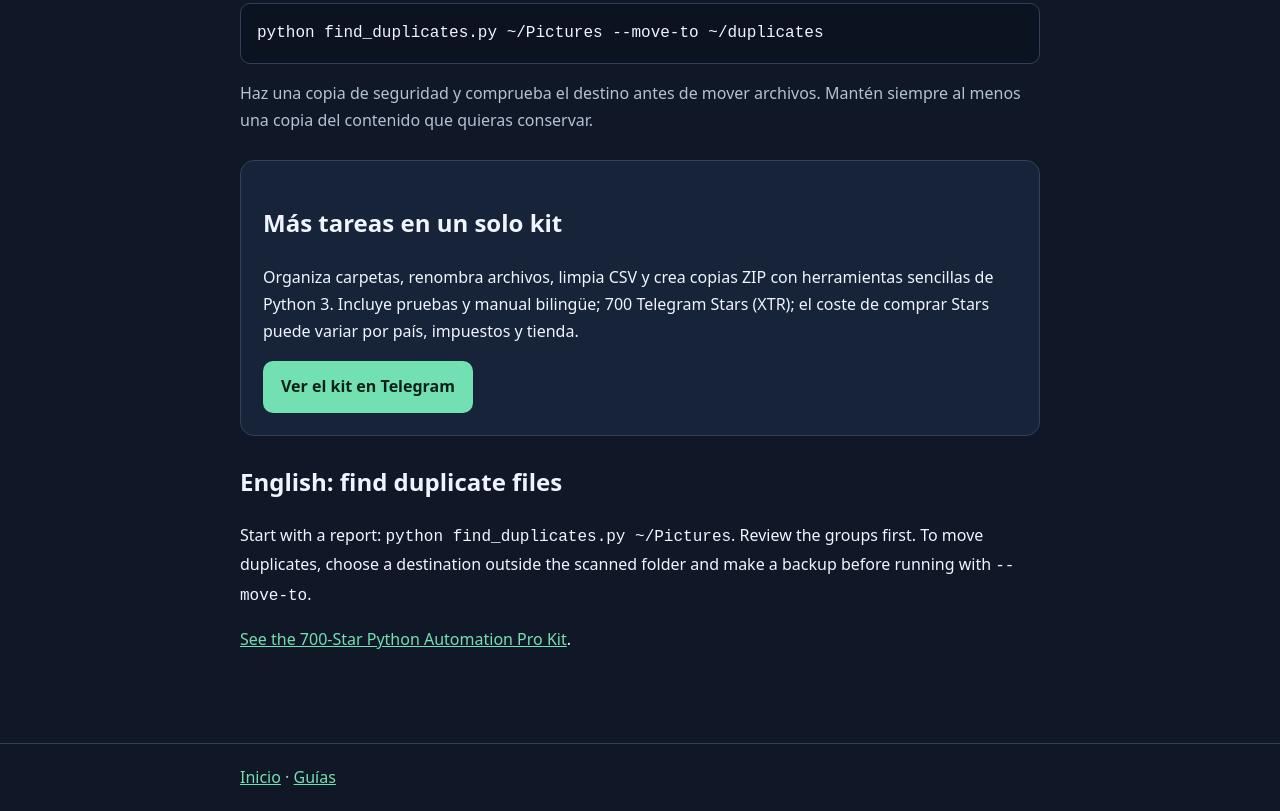
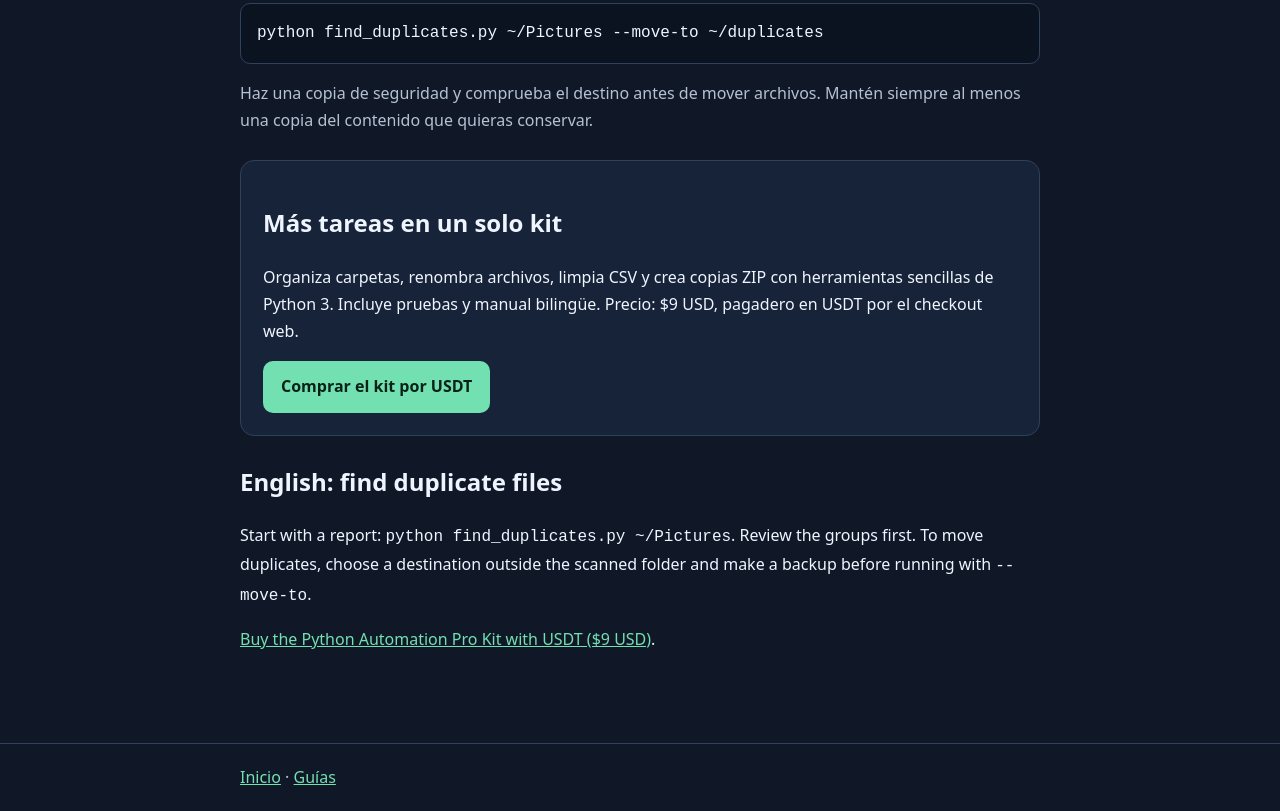
Before and after one commit to julianviejo28-lab/python-automation-pro-kit, a plain HTML site: page detectar-duplicados-python.html in a window 1280 px wide. Shown: the part 697-1508 px from the top of the page. Drawn offline with Linux system fonts and the light colour scheme.

Commit message:
Use live USDT checkout and remove unavailable Telegram purchase links

```diff
--- a/detectar-duplicados-python.html
+++ b/detectar-duplicados-python.html
@@ -27,13 +27,13 @@
       <p class="muted">Haz una copia de seguridad y comprueba el destino antes de mover archivos. Mantén siempre al menos una copia del contenido que quieras conservar.</p>
       <section class="card">
         <h2>Más tareas en un solo kit</h2>
-        <p>Organiza carpetas, renombra archivos, limpia CSV y crea copias ZIP con herramientas sencillas de Python 3. Incluye pruebas y manual bilingüe; 700 Telegram Stars (XTR); el coste de comprar Stars puede variar por país, impuestos y tienda.</p>
-        <a class="button" href="https://t.me/Julian_sniper_bot?start=seo">Ver el kit en Telegram</a>
+        <p>Organiza carpetas, renombra archivos, limpia CSV y crea copias ZIP con herramientas sencillas de Python 3. Incluye pruebas y manual bilingüe. Precio: $9 USD, pagadero en USDT por el checkout web.</p>
+        <a class="button" href="./checkout.html?product=kit">Comprar el kit por USDT</a>
       </section>
       <section lang="en">
         <h2>English: find duplicate files</h2>
         <p>Start with a report: <code>python find_duplicates.py ~/Pictures</code>. Review the groups first. To move duplicates, choose a destination outside the scanned folder and make a backup before running with <code>--move-to</code>.</p>
-        <p><a href="https://t.me/Julian_sniper_bot?start=seo">See the 700-Star Python Automation Pro Kit</a>.</p>
+        <p><a href="./checkout.html?product=kit">Buy the Python Automation Pro Kit with USDT ($9 USD)</a>.</p>
       </section>
     </article>
   </main>
```
